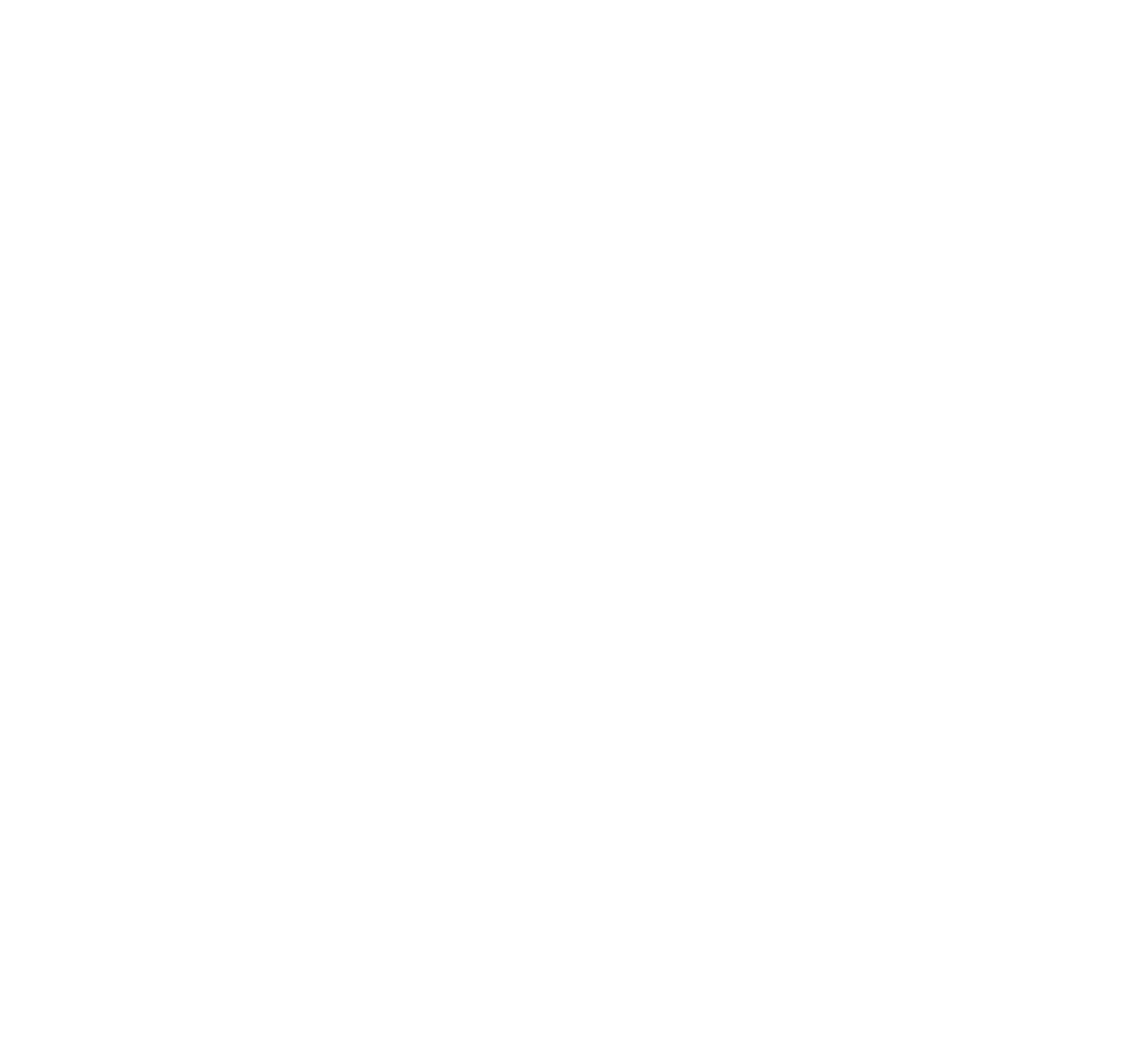
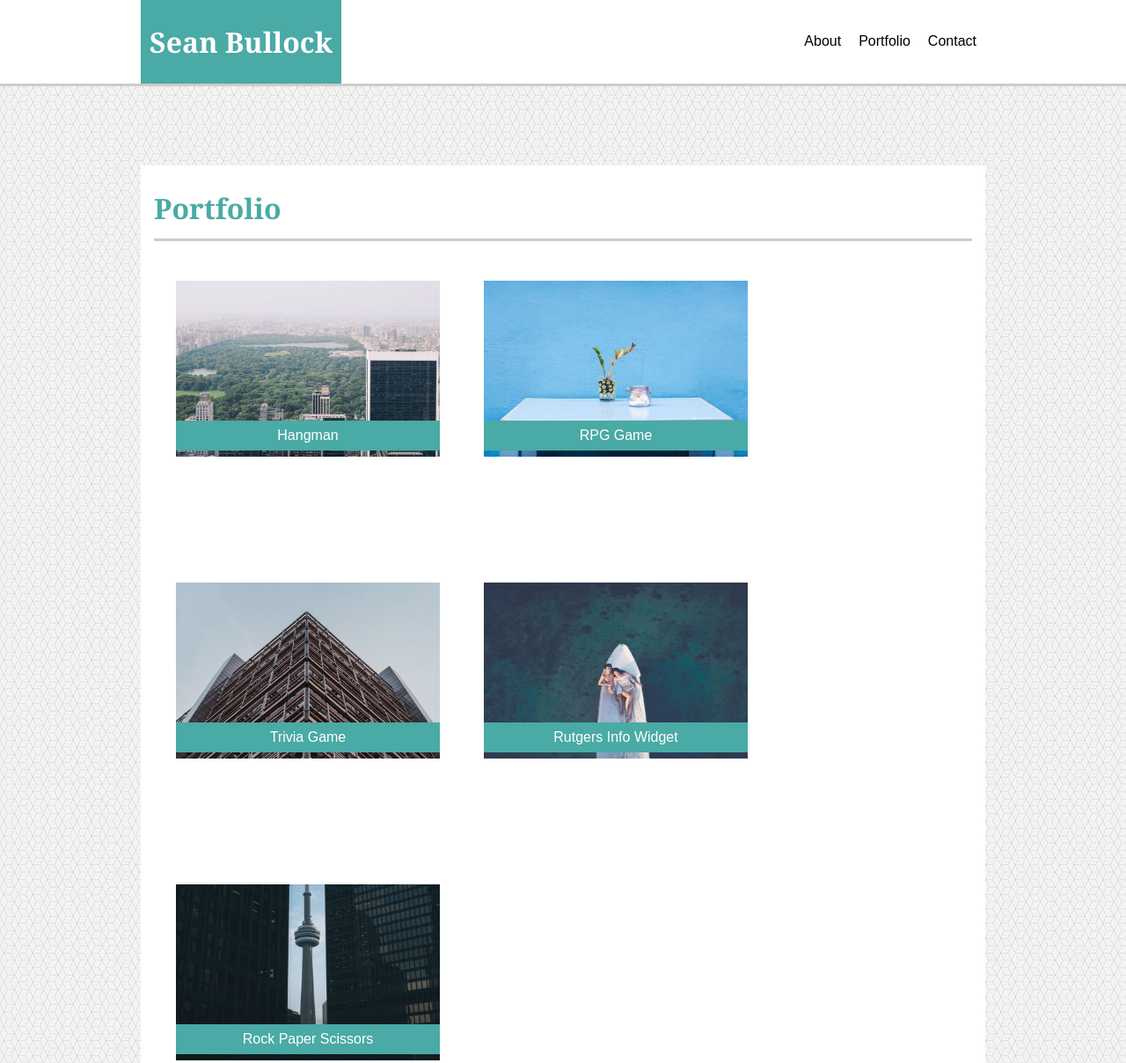
Before and after one commit to bullsean/Basic-Porfolio, a plain HTML site: page portfolio.html in a window 1280 px wide. Shown: the top 1208 px of the page at 88% size. Before the commit the page ends 800 px from the top, so only its background shows below. Drawn offline with Linux system fonts and the light colour scheme.

Commit message:
Only have footer to fix, all three pages are created

```diff
--- a/assets/css/style.css
+++ b/assets/css/style.css
@@ -94,5 +94,43 @@ footer {
     text-align: center;
     font-size: 10px;
     flex-shrink: 0;
+    margin: -10px;
 
 }
+
+.placeholder {
+    height: 200px;
+    width: 300px;
+    margin: 25px;
+}
+
+.prjTitles {
+    background: #4aaaa5;
+    color: #ffffff;
+    width: 300px;
+    text-align: center;
+    margin: 25px;
+    position: relative;
+    top: -100px;
+    padding: 3px;
+
+}
+
+#project1 {
+    float: left;
+}
+
+#project2 {
+    float: left;
+}
+
+#project3 {
+    float: left;
+}
+
+#project4 {
+    float: left;
+}
+
+#project5 {
+}
--- a/portfolio.html
+++ b/portfolio.html
@@ -0,0 +1,52 @@
+<!DOCTYPE html>
+<html>
+<head>
+    <meta charset="utf-8" />
+    <meta http-equiv="X-UA-Compatible" content="IE=edge">
+    <title>Portfolio: Portfolio Page</title>
+    <meta name="viewport" content="width=device-width, initial-scale=1">
+    <link rel="stylesheet" type="text/css" media="screen" href="assets/css/style.css" />
+    </head>
+<header>
+    <div class="clearfix">
+        <div class="top">
+            <h1 class="fullname" style="color: #ffffff;">Sean Bullock</h1>
+            <div id="Contact">Contact</div>
+            <div id="Portfolio">Portfolio</div>
+            <div id="About">About</div>
+
+        </div>
+    </div>
+</header>
+<body background="assets/images/qbkls.png">
+    <div class="content">
+       <h1 style="color: #4aaaa5;"id="aboutMe">Portfolio</h1>
+       <div id="project1">
+            <img src="assets/images/Placeholder4.jpg" alt="First Project" class="placeholder">
+            <div class="prjTitles">Hangman</div>
+        </div>
+        <div id="project2">
+            <img src="assets/images/Placeholder7.jpg" alt="First Project" class="placeholder">
+            <div class="prjTitles">RPG Game</div>
+        </div>
+        <div id="project3">
+            <img src="assets/images/Placeholder2.jpg" alt="First Project" class="placeholder">
+            <div class="prjTitles">Trivia Game</div>
+        </div>
+        <div id="project4">
+            <img src="assets/images/Placeholder6.jpg" alt="First Project" class="placeholder">
+            <div class="prjTitles">Rutgers Info Widget</div>
+        </div>
+        <div id="project5">
+            <img src="assets/images/Placeholder3.jpg" alt="First Project" class="placeholder">
+            <div class="prjTitles">Rock Paper Scissors</div>
+        </div>
+    </div>
+
+
+</body>
+<footer style="color: #ffffff;">
+    <br>
+    Copyright@
+</footer>
+</html>
```
Also changed, not shown: contact.html (+1 -1 lines), assets/images/Placeholder1.jpg (added), assets/images/Placeholder2.jpg (added), assets/images/Placeholder3.jpg (added), assets/images/Placeholder5.jpg (added), assets/images/Placeholder6.jpg (added), assets/images/Placeholder7.jpg (added), assets/images/placeholder4.jpg (added).
